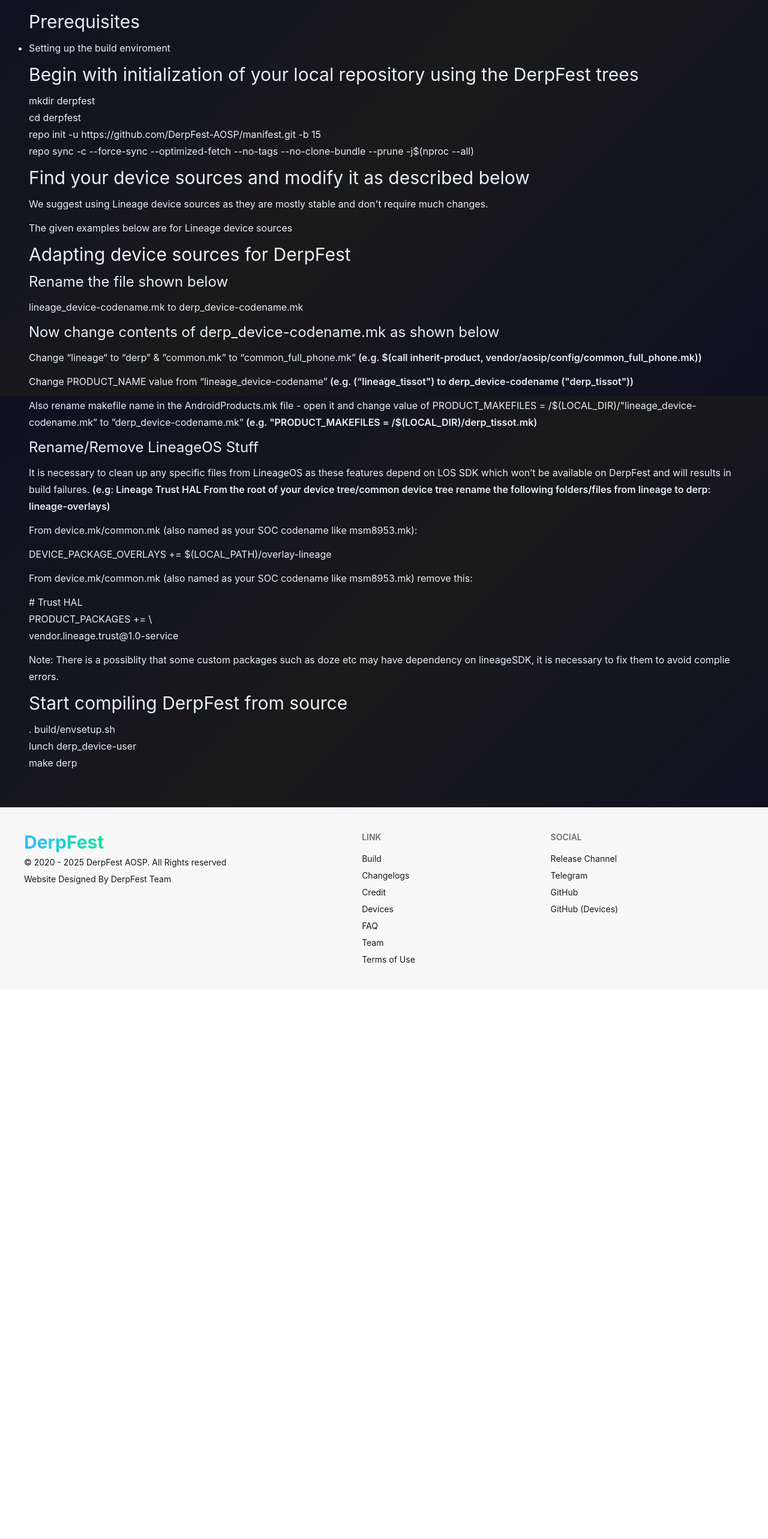
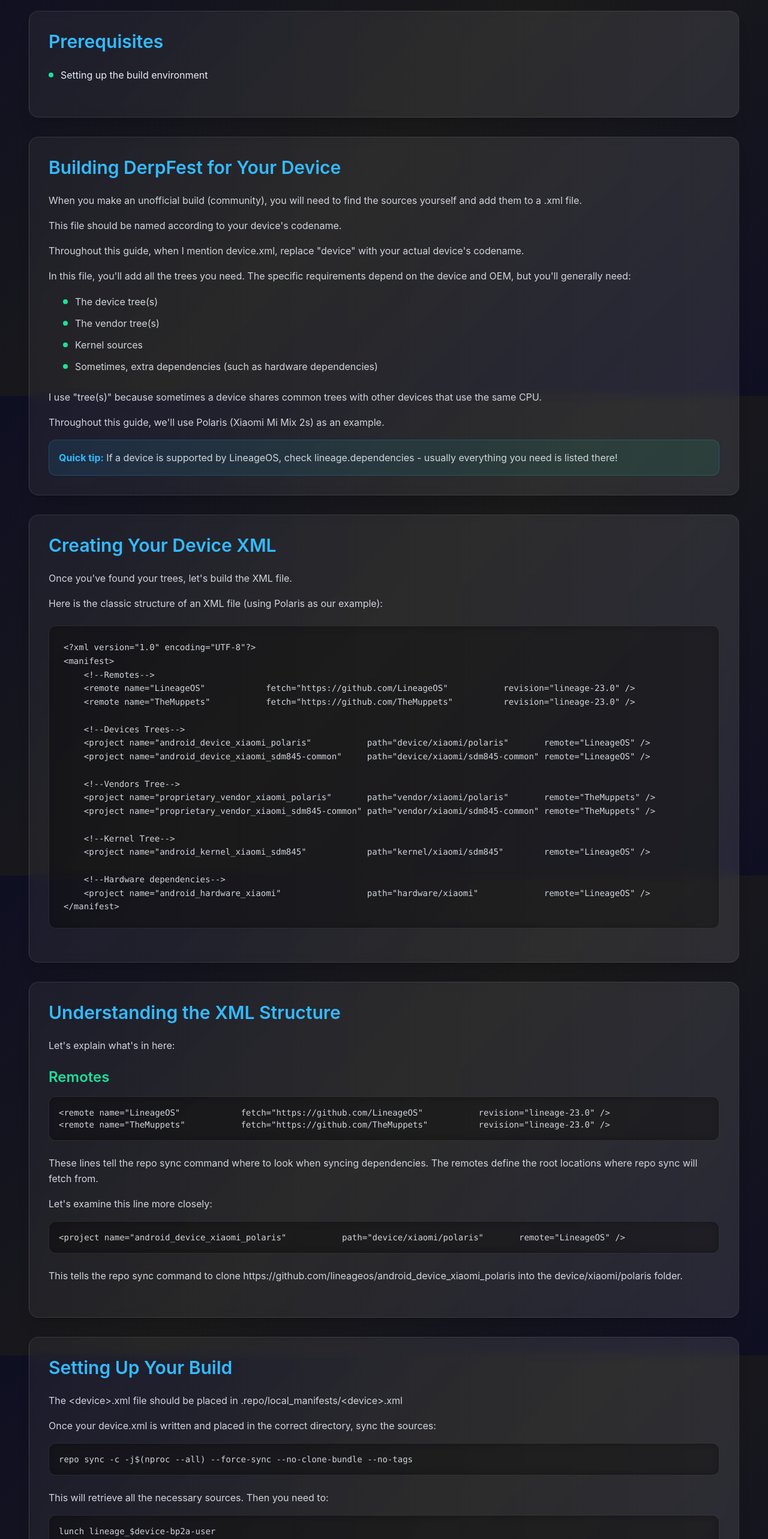
Before and after one commit to DerpFest-AOSP/DerpSite, a React (Vite) app: page /build in a window 1280 px wide. Shown: the part 140-2706 px from the top of the page at 60% size. Before the commit the page ends 1790 px from the top, so only its background shows below. Built offline with nearby package versions, Linux system fonts and the light colour scheme.

Commit message:
DerpSite: Revamp Build page with enhanced styling, improved structure, and detailed instructions for building DerpFest

```diff
--- a/src/pages/Build.jsx
+++ b/src/pages/Build.jsx
@@ -1,82 +1,215 @@
 const Build = () => {
    return (
       <div className="py-6">
-         <h1 className="text-4xl text-center font-bold">Build</h1>
-         <div class="p-6 md:px-12 px-6 leading-7">
-            <h2 className="text-3xl mb-3">Prerequisites</h2>
+         <h1 className="text-4xl text-center font-bold gradient-shift">Build</h1>
+         <div className="p-6 md:px-12 px-6 leading-7">
+            <div className="bg-gradient-to-r from-white/5 to-white/10 backdrop-blur-sm border border-white/10 rounded-2xl shadow-xl p-8 mb-8">
+               <h2 className="text-3xl mb-6 text-[#33bbff] font-semibold">Prerequisites</h2>
 
-            <ul className="mb-3">
-               <li className="list-disc"><a href="https://source.android.com/setup/build/initializing" target="_blank" className="colored-a">Setting up the build
-                  enviroment</a></li>
-            </ul>
-
-            <h2 className="text-3xl mb-3">Begin with initialization of your local repository using the DerpFest trees</h2>
-
-            <div className="code mb-3">
-               mkdir derpfest
-               <br />cd derpfest
-               <br />repo init -u https://github.com/DerpFest-AOSP/manifest.git -b 15
-               <br />repo sync -c --force-sync --optimized-fetch --no-tags --no-clone-bundle --prune -j$(nproc --all)
+               <ul className="mb-6 space-y-2">
+                  <li className="flex items-center">
+                     <span className="w-2 h-2 bg-[#1de099] rounded-full mr-3"></span>
+                     <a href="https://source.android.com/setup/build/initializing" target="_blank" className="colored-a hover:text-[#33bbff] transition-colors duration-300">Setting up the build
+                        environment</a>
+                  </li>
+               </ul>
             </div>
 
-            <h2 className="text-3xl mb-3">Find your device sources and modify it as described below</h2>
+            <div className="bg-gradient-to-r from-white/5 to-white/10 backdrop-blur-sm border border-white/10 rounded-2xl shadow-xl p-8 mb-8">
+               <h2 className="text-3xl mb-6 text-[#33bbff] font-semibold">Building DerpFest for Your Device</h2>
 
-            <p className="mb-3">We suggest using Lineage device sources as they are mostly stable and don't require much changes.</p>
+               <p className="mb-4 text-gray-300 leading-relaxed">When you make an unofficial build (community), you will need to find the sources yourself and add them to a .xml file.</p>
 
-            <p className="mb-3">The given examples below are for Lineage device sources</p>
+               <p className="mb-4 text-gray-300 leading-relaxed">This file should be named according to your device's codename.</p>
 
-            <h2 className="text-3xl mb-3">Adapting device sources for DerpFest</h2>
+               <p className="mb-4 text-gray-300 leading-relaxed">Throughout this guide, when I mention device.xml, replace "device" with your actual device's codename.</p>
 
-            <p className="mb-3">
-               <h5 className="text-2xl mb-3">Rename the file shown below</h5>
-               <span className="code">lineage_device-codename.mk</span> to <span className="code">derp_device-codename.mk</span>
-            </p>
+               <p className="mb-4 text-gray-300 leading-relaxed">In this file, you'll add all the trees you need. The specific requirements depend on the device and OEM, but you'll generally need:</p>
 
-            <h5 className="text-2xl mb-3">Now change contents of derp_device-codename.mk as shown below</h5>
+               <ul className="mb-6 ml-6 space-y-2">
+                  <li className="flex items-center text-gray-300">
+                     <span className="w-2 h-2 bg-[#1de099] rounded-full mr-3"></span>
+                     The device tree(s)
+                  </li>
+                  <li className="flex items-center text-gray-300">
+                     <span className="w-2 h-2 bg-[#1de099] rounded-full mr-3"></span>
+                     The vendor tree(s)
+                  </li>
+                  <li className="flex items-center text-gray-300">
+                     <span className="w-2 h-2 bg-[#1de099] rounded-full mr-3"></span>
+                     Kernel sources
+                  </li>
+                  <li className="flex items-center text-gray-300">
+                     <span className="w-2 h-2 bg-[#1de099] rounded-full mr-3"></span>
+                     Sometimes, extra dependencies (such as hardware dependencies)
+                  </li>
+               </ul>
 
-            <p className="mb-3">Change “lineage“ to “derp” & ”common.mk” to “common_full_phone.mk”
-               <span className="font-semibold">&nbsp;(e.g. $(call inherit-product, vendor/aosip/config/common_full_phone.mk))</span></p>
+               <p className="mb-4 text-gray-300 leading-relaxed">I use "tree(s)" because sometimes a device shares common trees with other devices that use the same CPU.</p>
 
-            <p className="mb-3">Change PRODUCT_NAME value from “lineage_device-codename”
-               <span className="font-semibold">&nbsp;(e.g. (“lineage_tissot") to derp_device-codename ("derp_tissot"))</span></p>
+               <p className="mb-4 text-gray-300 leading-relaxed">Throughout this guide, we'll use Polaris (Xiaomi Mi Mix 2s) as an example.</p>
 
-            <p className="mb-3">Also rename makefile name in the AndroidProducts.mk file - open it and change value of
-               PRODUCT_MAKEFILES = /$(LOCAL_DIR)/"lineage_device-codename.mk” to ”derp_device-codename.mk”
-               <span className="font-semibold">&nbsp;(e.g. "PRODUCT_MAKEFILES = /$(LOCAL_DIR)/derp_tissot.mk)</span></p>
-
-            <h5 className="text-2xl mb-3">
-               Rename/Remove LineageOS Stuff</h5>
-
-            <p className="mb-3">
-               It is necessary to clean up any specific files from LineageOS as these features depend on LOS SDK which
-               won’t be available on DerpFest and will results in build failures. <span className="font-semibold">(e.g: Lineage Trust HAL
-            From the root of your device tree/common device tree rename the following folders/files from lineage to derp:
-            lineage-overlays)</span></p>
-
-            <p className="mb-3">From device.mk/common.mk (also named as your SOC codename like msm8953.mk):</p>
-
-            <div className="code mb-3">
-               DEVICE_PACKAGE_OVERLAYS += $(LOCAL_PATH)/overlay-lineage
+               <div className="bg-gradient-to-r from-[#33bbff]/10 to-[#1de099]/10 border border-[#33bbff]/20 rounded-xl p-4">
+                  <p className="text-gray-300 leading-relaxed"><strong className="text-[#33bbff]">Quick tip:</strong> If a device is supported by LineageOS, check lineage.dependencies - usually everything you need is listed there!</p>
+               </div>
             </div>
 
-            <p className="mb-3">From device.mk/common.mk (also named as your SOC codename like msm8953.mk)
-               remove this:</p>
+            <div className="bg-gradient-to-r from-white/5 to-white/10 backdrop-blur-sm border border-white/10 rounded-2xl shadow-xl p-8 mb-8">
+               <h2 className="text-3xl mb-6 text-[#33bbff] font-semibold">Creating Your Device XML</h2>
 
-            <div className="code mb-3">
-               # Trust HAL
-               <br />PRODUCT_PACKAGES += \
-               <br />vendor.lineage.trust@1.0-service
+               <p className="mb-4 text-gray-300 leading-relaxed">Once you've found your trees, let's build the XML file.</p>
+
+               <p className="mb-6 text-gray-300 leading-relaxed">Here is the classic structure of an XML file (using Polaris as our example):</p>
+
+               <div className="bg-black/50 backdrop-blur-sm border border-white/10 rounded-xl p-6 mb-6 overflow-x-auto">
+                  <pre className="text-sm text-gray-300 font-mono leading-relaxed">
+                     <code>
+{`<?xml version="1.0" encoding="UTF-8"?>
+<manifest>
+    <!--Remotes-->
+    <remote name="LineageOS"            fetch="https://github.com/LineageOS"           revision="lineage-23.0" />
+    <remote name="TheMuppets"           fetch="https://github.com/TheMuppets"          revision="lineage-23.0" />
+
+    <!--Devices Trees-->
+    <project name="android_device_xiaomi_polaris"           path="device/xiaomi/polaris"       remote="LineageOS" />
+    <project name="android_device_xiaomi_sdm845-common"     path="device/xiaomi/sdm845-common" remote="LineageOS" />
+
+    <!--Vendors Tree-->
+    <project name="proprietary_vendor_xiaomi_polaris"       path="vendor/xiaomi/polaris"       remote="TheMuppets" />
+    <project name="proprietary_vendor_xiaomi_sdm845-common" path="vendor/xiaomi/sdm845-common" remote="TheMuppets" />
+
+    <!--Kernel Tree-->
+    <project name="android_kernel_xiaomi_sdm845"            path="kernel/xiaomi/sdm845"        remote="LineageOS" />
+
+    <!--Hardware dependencies-->
+    <project name="android_hardware_xiaomi"                 path="hardware/xiaomi"             remote="LineageOS" />
+</manifest>`}
+                     </code>
+                  </pre>
+               </div>
             </div>
 
-            <p className="mb-3">Note: There is a possiblity that some custom packages such as doze etc may have dependency on lineageSDK,
-               it is necessary to fix them to avoid complie errors.</p>
+            <div className="bg-gradient-to-r from-white/5 to-white/10 backdrop-blur-sm border border-white/10 rounded-2xl shadow-xl p-8 mb-8">
+               <h2 className="text-3xl mb-6 text-[#33bbff] font-semibold">Understanding the XML Structure</h2>
 
-            <h2 className="text-3xl mb-3">Start compiling DerpFest from source</h2>
+               <p className="mb-6 text-gray-300 leading-relaxed">Let's explain what's in here:</p>
 
-            <div className="code mb-3">
-               . build/envsetup.sh
-               <br />lunch derp_device-user
-               <br />make derp
+               <h3 className="text-2xl mb-4 text-[#1de099] font-semibold">Remotes</h3>
+               <div className="bg-black/50 backdrop-blur-sm border border-white/10 rounded-xl p-4 mb-6">
+                  <pre className="text-sm text-gray-300 font-mono">
+                     <code>
+{`<remote name="LineageOS"            fetch="https://github.com/LineageOS"           revision="lineage-23.0" />
+<remote name="TheMuppets"           fetch="https://github.com/TheMuppets"          revision="lineage-23.0" />`}
+                     </code>
+                  </pre>
+               </div>
+
+               <p className="mb-4 text-gray-300 leading-relaxed">These lines tell the repo sync command where to look when syncing dependencies. The remotes define the root locations where repo sync will fetch from.</p>
+
+               <p className="mb-4 text-gray-300 leading-relaxed">Let's examine this line more closely:</p>
+
+               <div className="bg-black/50 backdrop-blur-sm border border-white/10 rounded-xl p-4 mb-6">
+                  <pre className="text-sm text-gray-300 font-mono">
+                     <code>
+{`<project name="android_device_xiaomi_polaris"           path="device/xiaomi/polaris"       remote="LineageOS" />`}
+                     </code>
+                  </pre>
+               </div>
+
+               <p className="mb-6 text-gray-300 leading-relaxed">This tells the repo sync command to clone https://github.com/lineageos/android_device_xiaomi_polaris into the device/xiaomi/polaris folder.</p>
+            </div>
+
+            <div className="bg-gradient-to-r from-white/5 to-white/10 backdrop-blur-sm border border-white/10 rounded-2xl shadow-xl p-8 mb-8">
+               <h2 className="text-3xl mb-6 text-[#33bbff] font-semibold">Setting Up Your Build</h2>
+
+               <p className="mb-4 text-gray-300 leading-relaxed">The &lt;device&gt;.xml file should be placed in .repo/local_manifests/&lt;device&gt;.xml</p>
+
+               <p className="mb-4 text-gray-300 leading-relaxed">Once your device.xml is written and placed in the correct directory, sync the sources:</p>
+
+               <div className="bg-black/50 backdrop-blur-sm border border-white/10 rounded-xl p-4 mb-6">
+                  <pre className="text-sm text-gray-300 font-mono">
+                     <code>repo sync -c -j$(nproc --all) --force-sync --no-clone-bundle --no-tags</code>
+                  </pre>
+               </div>
+
+               <p className="mb-4 text-gray-300 leading-relaxed">This will retrieve all the necessary sources. Then you need to:</p>
+
+               <div className="bg-black/50 backdrop-blur-sm border border-white/10 rounded-xl p-4 mb-6">
+                  <pre className="text-sm text-gray-300 font-mono">
+                     <code>lunch lineage_$device-bp2a-user</code>
+                  </pre>
+               </div>
+
+               <p className="mb-4 text-gray-300 leading-relaxed">Where $device is your device's codename. The build type is fixed as "bp2a-user" for DerpFest builds.</p>
+
+               <p className="mb-4 text-gray-300 leading-relaxed">For Polaris, it would look like:</p>
+
+               <div className="bg-black/50 backdrop-blur-sm border border-white/10 rounded-xl p-4 mb-6">
+                  <pre className="text-sm text-gray-300 font-mono">
+                     <code>lunch lineage_polaris-bp2a-user</code>
+                  </pre>
+               </div>
+
+               <p className="mb-6 text-gray-300 leading-relaxed">If everything is set up correctly, DerpFest will start building.</p>
+            </div>
+
+            <div className="bg-gradient-to-r from-white/5 to-white/10 backdrop-blur-sm border border-white/10 rounded-2xl shadow-xl p-8 mb-8">
+               <h2 className="text-3xl mb-6 text-[#33bbff] font-semibold">Initializing DerpFest Repository</h2>
+
+               <div className="bg-black/50 backdrop-blur-sm border border-white/10 rounded-xl p-4 mb-6">
+                  <pre className="text-sm text-gray-300 font-mono">
+                     <code>
+{`mkdir derpfest
+cd derpfest
+repo init -u https://github.com/DerpFest-AOSP/android_manifest.git -b 16 --git-lfs
+repo sync`}
+                     </code>
+                  </pre>
+               </div>
+            </div>
+
+            <div className="bg-gradient-to-r from-white/5 to-white/10 backdrop-blur-sm border border-white/10 rounded-2xl shadow-xl p-8 mb-8">
+               <h2 className="text-3xl mb-6 text-[#33bbff] font-semibold">Building DerpFest</h2>
+
+               <p className="mb-6 text-gray-300 leading-relaxed">The source at DerpFest is well configured for building.</p>
+
+               <div className="space-y-6">
+                  <div>
+                     <p className="mb-3 text-[#1de099] font-semibold">Initiate the build with:</p>
+                     <div className="bg-black/50 backdrop-blur-sm border border-white/10 rounded-xl p-4">
+                        <pre className="text-sm text-gray-300 font-mono">
+                           <code>. build/envsetup.sh</code>
+                        </pre>
+                     </div>
+                  </div>
+
+                  <div>
+                     <p className="mb-3 text-[#1de099] font-semibold">Prepare your device with:</p>
+                     <div className="bg-black/50 backdrop-blur-sm border border-white/10 rounded-xl p-4">
+                        <pre className="text-sm text-gray-300 font-mono">
+                           <code>lunch lineage_$device-bp2a-user</code>
+                        </pre>
+                     </div>
+                  </div>
+
+                  <div>
+                     <p className="mb-3 text-[#1de099] font-semibold">Then fire it off with:</p>
+                     <div className="bg-black/50 backdrop-blur-sm border border-white/10 rounded-xl p-4">
+                        <pre className="text-sm text-gray-300 font-mono">
+                           <code>mka derp</code>
+                        </pre>
+                     </div>
+                  </div>
+
+                  <div>
+                     <p className="mb-3 text-[#1de099] font-semibold">Alternatively, you can use our custom build script that handles everything for you with this format:</p>
+                     <div className="bg-black/50 backdrop-blur-sm border border-white/10 rounded-xl p-4">
+                        <pre className="text-sm text-gray-300 font-mono">
+                           <code>derpfest (device codename)</code>
+                        </pre>
+                     </div>
+                  </div>
+               </div>
             </div>
          </div>
       </div>
```
